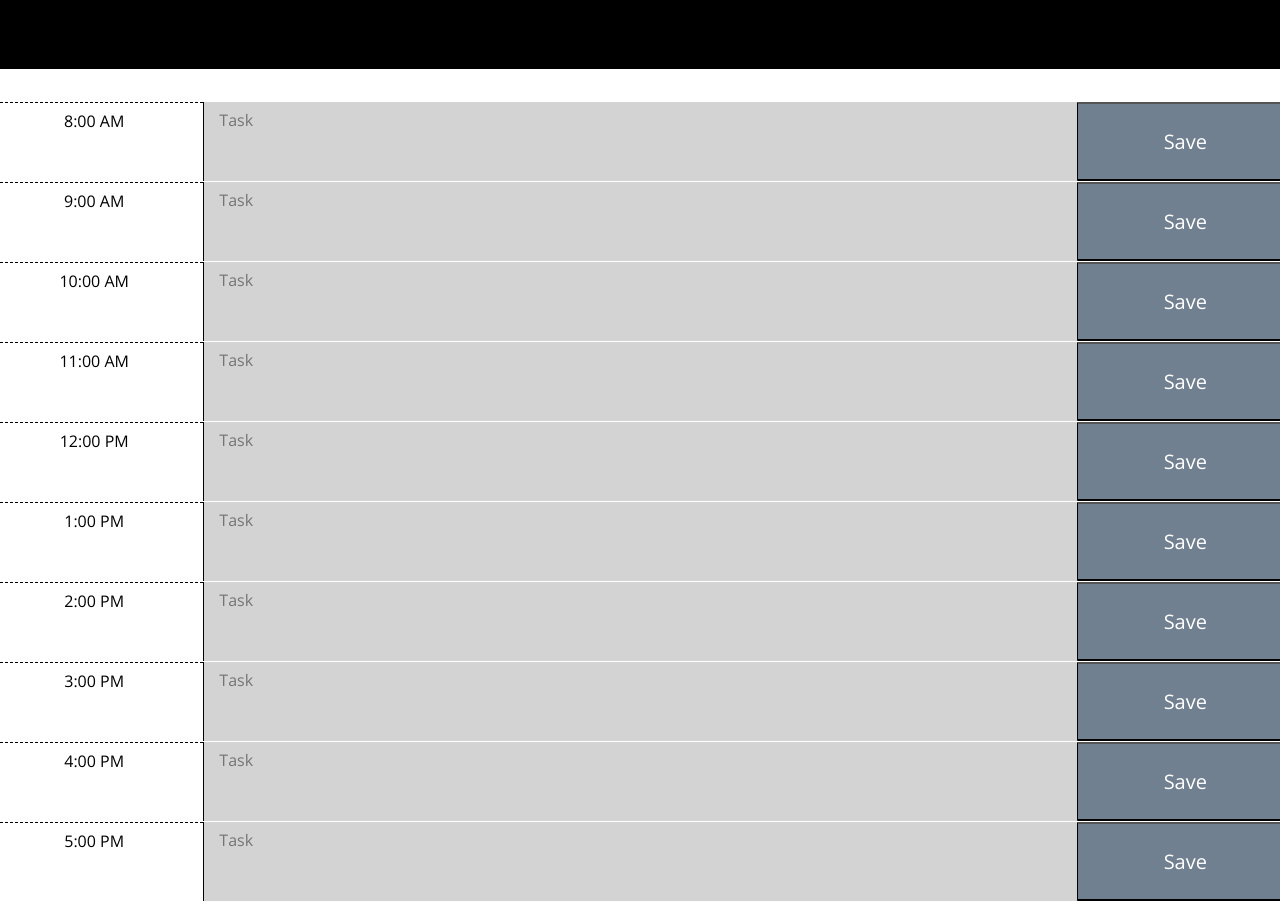
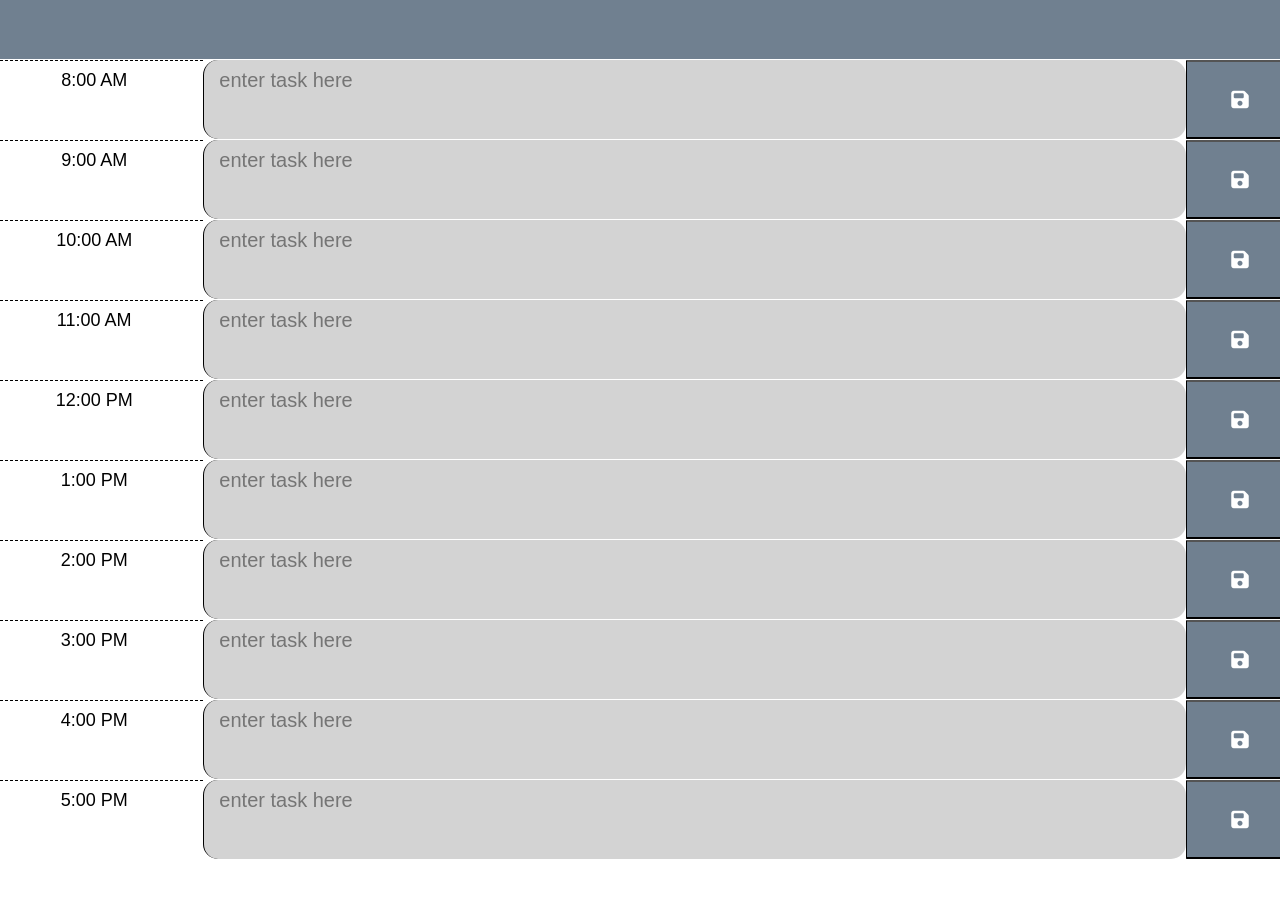
Before and after one commit to maiavelli/workdayplanner, a plain HTML site: page index.html in a window 1280 px wide. Shown: the part 245-1146 px from the top of the page. After the commit the page ends 1104 px from the top, so only its background shows below. Drawn offline with nearby package versions, Linux system fonts and the light colour scheme.

Commit message:
prettified css :)

```diff
--- a/Assets/style.css
+++ b/Assets/style.css
@@ -1,5 +1,5 @@
 body {
-  font-family: 'Open Sans', sans-serif;
+  font-family: 'Plus Jakrta Sans', sans-serif;
   font-size: 16px;
   line-height: 1;
 }
@@ -15,10 +15,11 @@ textarea {
 
 .jumbotron {
   text-align: center;
-  background-color: black;
+  text-transform: lowercase;
+  background-color: slategray;
   color: white;
   border-radius: 0;
-  border-bottom: 10px solid black;
+  margin-bottom: 0;
 }
 
 .lead {
@@ -33,9 +34,10 @@ textarea {
   white-space: pre-wrap;
 }
 
-.time-block {
-  text-align: center;
+.timeblock {
+  text-align: left;
   border-radius: 15px;
+  font-size: 20px;
 }
 
 .row {
@@ -50,11 +52,12 @@ textarea {
   border-top: 1px dashed #000000;
   text-align: center;
   padding: 10px;
+  font-size: 18px;
 }
 
 .past {
   background-color: #d3d3d3;
-  color: white;
+  color: black;
 }
 
 .present {
@@ -74,6 +77,7 @@ textarea {
   background-color: slategrey;
   font-size: 20px;
   color: white;
+  text-transform: lowercase;
 }
 
 .saveBtn i:hover {
--- a/index.html
+++ b/index.html
@@ -1,11 +1,12 @@
 <!DOCTYPE html>
 <html lang="en">
 <head>
-    <meta charset="UTF-8" />
-    <meta name="viewport" content="width=device-width, initial-scale=1.0" />
-    <meta http-equiv="X-UA-Compatible" content="ie=edge" />
+    <meta charset="UTF-8"/>
+    <meta name="viewport" content="width=device-width, initial-scale=1.0"/>
+    <meta http-equiv="X-UA-Compatible" content="ie=edge"/>
     <link rel="stylesheet" href="https://stackpath.bootstrapcdn.com/bootstrap/4.3.1/css/bootstrap.min.css"/>
-    <link href="https://fonts.googleapis.com/css?family=Open+Sans&display=swap" rel="stylesheet"/>
+    <link rel="stylesheet" href="https://fonts.googleapis.com/css2?family=Plus+Jakarta+Sans&display=swap"/>
+    <script rel="stylesheet" src="https://kit.fontawesome.com/7afa7fcea5.js" crossorigin="anonymous"></script>
     <link rel="stylesheet" href="./Assets/style.css"/>
     <title>Work Day Scheduler</title>
 </head>
@@ -22,71 +23,71 @@
         <!-- 8AM -->
     <div class="row">
         <div class="col-2 hour">8:00 AM</div>
-        <textarea id="8" class="col-8 timeblock" placeholder="Task"></textarea>
-        <button class="col-2 saveBtn">Save</button>
+        <textarea id="8" class="col-9 timeblock" placeholder="enter task here"></textarea>
+        <button class="col-1 saveBtn"><i class="fa-solid fa-floppy-disk"></i></button>
     </div>
 
     <!-- 9AM -->
     <div class="row">
         <div class="col-2 hour">9:00 AM</div>
-        <textarea id="9" class="col-8 timeblock" placeholder="Task"></textarea>
-        <button class="col-2 saveBtn">Save</button>
+        <textarea id="9" class="col-9 timeblock" placeholder="enter task here"></textarea>
+        <button class="col-1 saveBtn"><i class="fa-solid fa-floppy-disk"></i></button>
     </div>
 
     <!--10AM-->
     <div class="row">
         <div class="col-2 hour">10:00 AM</div>
-        <textarea id="10" class="col-8 timeblock" placeholder="Task"></textarea>
-        <button class="col-2 saveBtn">Save</button>
+        <textarea id="10" class="col-9 timeblock" placeholder="enter task here"></textarea>
+        <button class="col-1 saveBtn"><i class="fa-solid fa-floppy-disk"></i></button>
     </div>
 
     <!--11AM-->
     <div class="row">
         <div class="col-2 hour">11:00 AM</div>
-        <textarea id="11" class="col-8 timeblock" placeholder="Task"></textarea>
-        <button class="col-2 saveBtn">Save</button>
+        <textarea id="11" class="col-9 timeblock" placeholder="enter task here"></textarea>
+        <button class="col-1 saveBtn"><i class="fa-solid fa-floppy-disk"></i></button>
     </div>
 
     <!--12PM-->
     <div class="row">
         <div class="col-2 hour">12:00 PM</div>
-        <textarea id="12" class="col-8 timeblock" placeholder="Task"></textarea>
-        <button class="col-2 saveBtn">Save</button>
+        <textarea id="12" class="col-9 timeblock" placeholder="enter task here"></textarea>
+        <button class="col-1 saveBtn"><i class="fa-solid fa-floppy-disk"></i></button>
     </div>
 
     <!--1PM-->
     <div class="row">
         <div class="col-2 hour">1:00 PM</div>
-        <textarea id="13" class="col-8 timeblock" placeholder="Task"></textarea>
-        <button class="col-2 saveBtn">Save</button>
+        <textarea id="13" class="col-9 timeblock" placeholder="enter task here"></textarea>
+        <button class="col-1 saveBtn"><i class="fa-solid fa-floppy-disk"></i></button>
     </div>
 
     <!--2PM-->
     <div class="row">
         <div class="col-2 hour">2:00 PM</div>
-        <textarea id="14" class="col-8 timeblock" placeholder="Task"></textarea>
-        <button class="col-2 saveBtn">Save</button>
+        <textarea id="14" class="col-9 timeblock" placeholder="enter task here"></textarea>
+        <button class="col-1 saveBtn"><i class="fa-solid fa-floppy-disk"></i></button>
     </div>
 
     <!--3PM-->
     <div class="row">
         <div class="col-2 hour">3:00 PM</div>
-        <textarea id="15" class="col-8 timeblock" placeholder="Task"></textarea>
-        <button class="col-2 saveBtn">Save</button>
+        <textarea id="15" class="col-9 timeblock" placeholder="enter task here"></textarea>
+        <button class="col-1 saveBtn"><i class="fa-solid fa-floppy-disk"></i></button>
     </div>
 
     <!--4PM-->
     <div class="row">
         <div class="col-2 hour">4:00 PM</div>
-        <textarea id="16" class="col-8 timeblock" placeholder="Task"></textarea>
-        <button class="col-2 saveBtn">Save</button>
+        <textarea id="16" class="col-9 timeblock" placeholder="enter task here"></textarea>
+        <button class="col-1 saveBtn"><i class="fa-solid fa-floppy-disk"></i></button>
     </div>
 
     <!--5PM-->
     <div class="row">
         <div class="col-2 hour">5:00 PM</div>
-        <textarea id="17" class="col-8 timeblock" placeholder="Task"></textarea>
-        <button class="col-2 saveBtn">Save</button>
+        <textarea id="17" class="col-9 timeblock" placeholder="enter task here"></textarea>
+        <button class="col-1 saveBtn"><i class="fa-solid fa-floppy-disk"></i></button>
     </div>
 
     <script src="https://cdnjs.cloudflare.com/ajax/libs/jquery/3.2.1/jquery.min.js"></script>
```
